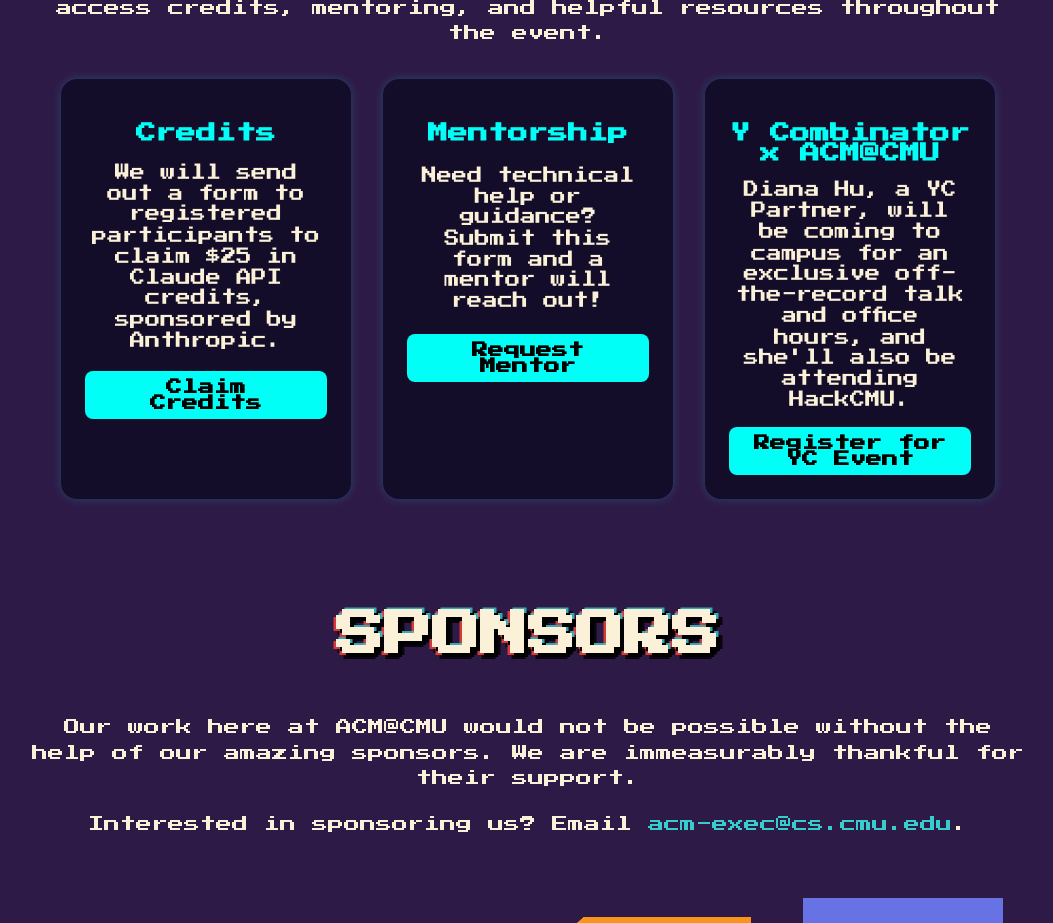
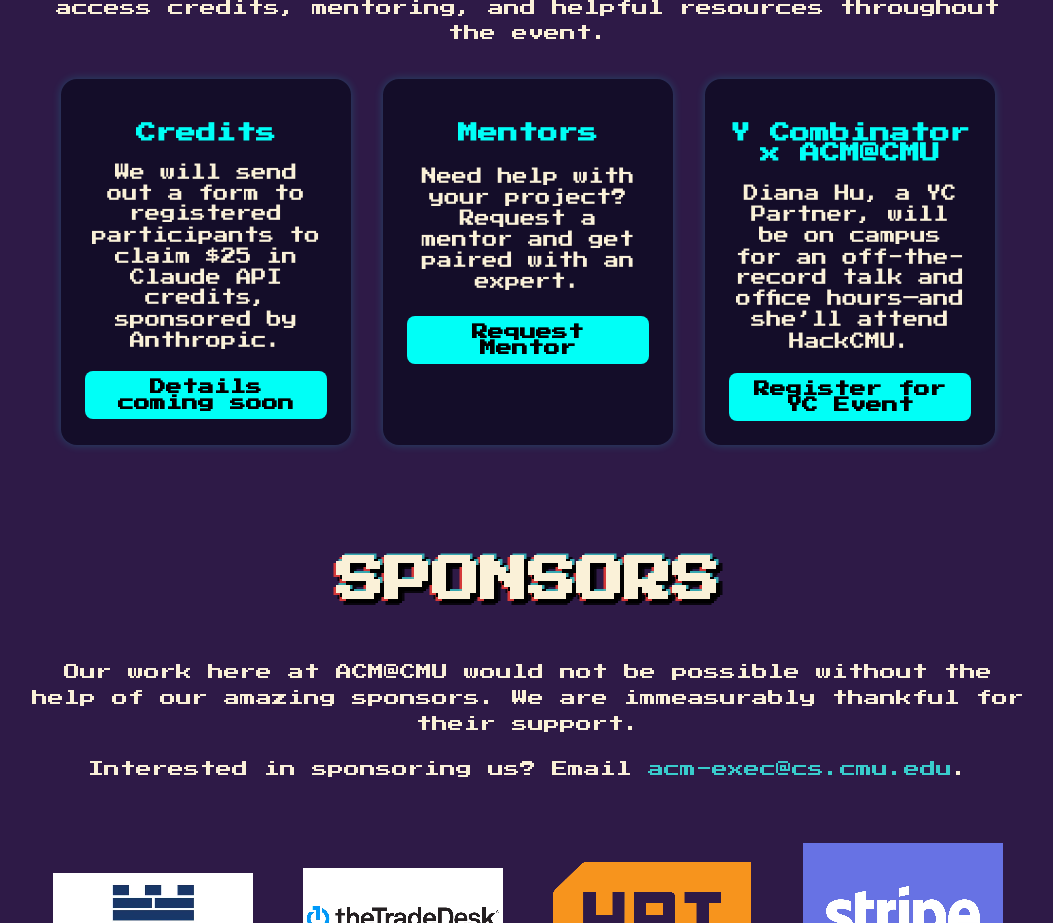
Before and after one commit to acm-cmu/hackcmu2025, a React (Create React App) app: page / in a window 1280 px wide. Shown: the part 2080-3003 px from the top of the page, without its empty margins (112-1165 px from the left). Built offline with nearby package versions, Linux system fonts and the light colour scheme.

Commit message:
fixed resource section

```diff
--- a/src/App.js
+++ b/src/App.js
@@ -190,43 +190,40 @@
       </section>
 
       {/* Resources */}
+
 <section className="resources">
   <h2 className="section-title glitch" data-text="RESOURCES">
     RESOURCES
   </h2>
-
   <p className="infotext">
     Looking for help or extra support? Use the links below to access credits, mentoring, and helpful resources throughout the event.
   </p>
+
 
   <div className="resource-grid">
     <ResourceCard
       title="Credits"
       desc="We will send out a form to registered participants to claim $25 in Claude API credits, sponsored by Anthropic."
-      // desc="Fill out this form by September 9th to receive $25 in Claude API credits, sponsored by Anthropic."
       // link="https://bit.ly/get-api-credits"
-      buttonText={
-    <>
-      Claim<br />
-      Credits
-    </>
-  }
+      buttonText="Details coming soon"
     />
+
     <ResourceCard
-      title="Mentorship"
-      desc="Need technical help or guidance? Submit this form and a mentor will reach out!"
-      // link="https://example.com/mentor-request-form"
+      title="Mentors"
+      desc="Need help with your project? Request a mentor and get paired with an expert."
+      // link="https://example.com/request-mentor"
       buttonText="Request Mentor"
     />
+
     <ResourceCard
-  title="Y Combinator x ACM@CMU"
-  desc="Diana Hu, a YC Partner, will be coming to campus for an exclusive off-the-record talk and office hours, and she'll also be attending HackCMU."
-  link="https://events.ycombinator.com/yc-cmu25"
-  buttonText="Register for YC Event"
-/>
-
+      title="Y Combinator x ACM@CMU"
+      desc="Diana Hu, a YC Partner, will be on campus for an off-the-record talk and office hours—and she’ll attend HackCMU."
+      link="https://events.ycombinator.com/yc-cmu25"
+      buttonText="Register for YC Event"
+    />
   </div>
 </section>
+
 
 
       {/* sponsors */}
```
